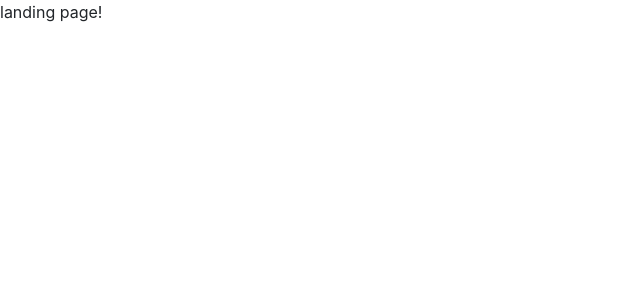
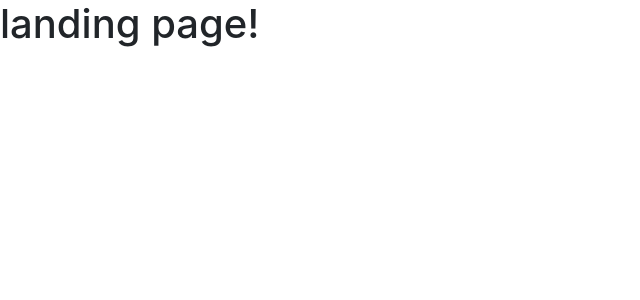
Before and after one commit to sweeptic/ticketing, a Next.js app in the folder client/: page / in a window 1280 px wide. Shown: the top 300 px of the page, without its empty margins (0-640 px from the left). Built offline with nearby package versions, Linux system fonts and the light colour scheme.

Commit message:
210. overview on server side rendering

```diff
--- a/client/pages/index.js
+++ b/client/pages/index.js
@@ -1,7 +1,13 @@
-import React from 'react';
+const LandingPage = ({ color }) => {
+  console.log('i am in the component', color);
 
-const index = () => {
-  return <div>landing page!</div>;
+  return <h1>landing page!</h1>;
 };
 
-export default index;
+LandingPage.getInitialProps = () => {
+  console.log('i am on the server');
+
+  return { color: 'red' };
+};
+
+export default LandingPage;
```
